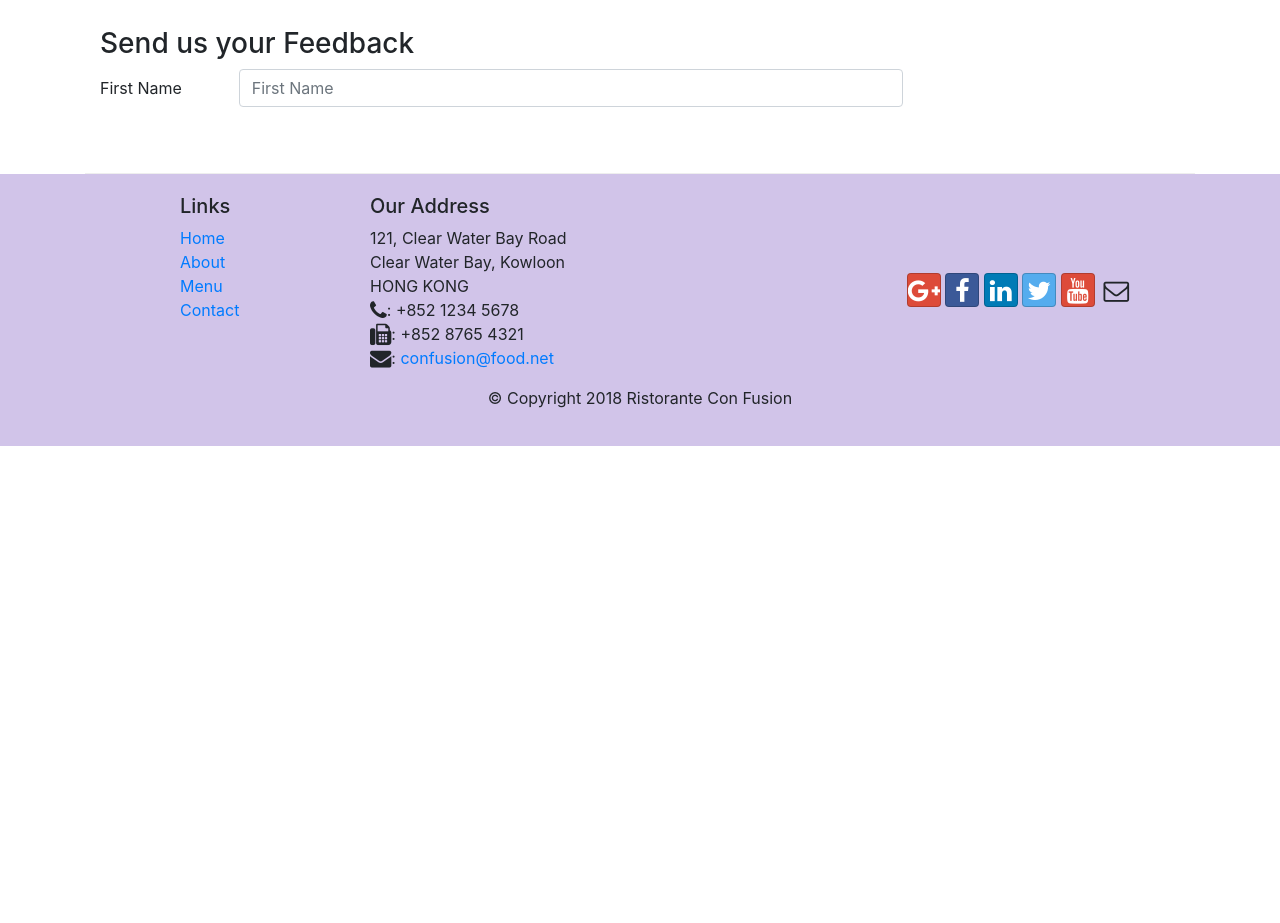
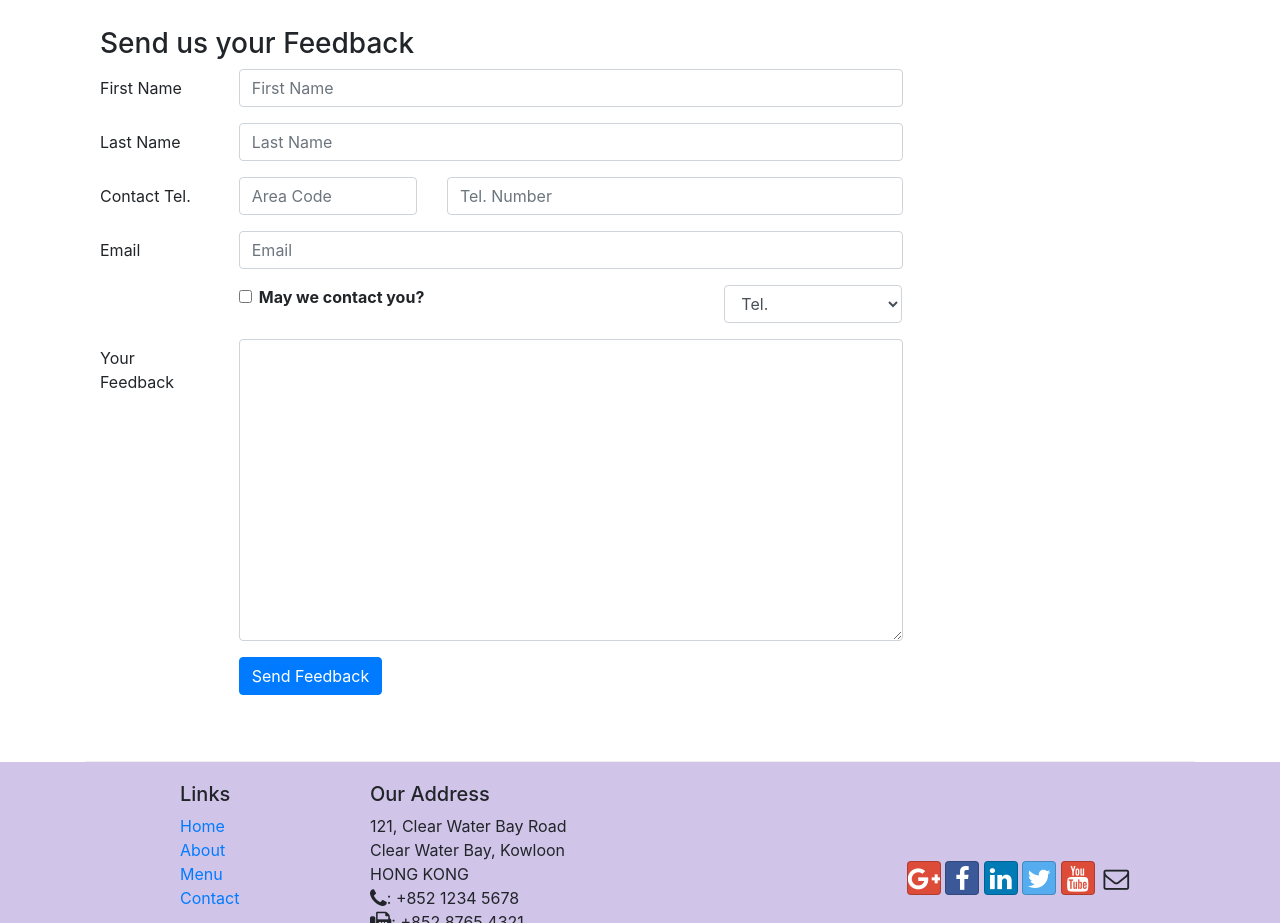
Before and after one commit to andhinisantoso/Bootstrap4, a website: page contactus.html in a window 1280 px wide. Shown: the part 860-1783 px from the top of the page. Before the commit the page ends 1306 px from the top, so only its background shows below. Drawn offline with nearby package versions, Linux system fonts and the light colour scheme.

Commit message:
Button & Forms Done

```diff
--- a/contactus.html
+++ b/contactus.html
@@ -99,13 +99,61 @@
                             <input type="text" class="form-control" id="firstname" name="firstname" placeholder="First Name">
                         </div>
                     </div>
-
+                    <div class="form-group row">
+                        <label for="lastname" class="col-md-2 col-form-label">Last Name</label>
+                        <div class="col-md-10">
+                            <input type="text" class="form-control" id="lastname" name="lastname" placeholder="Last Name">
+                        </div>
+                    </div>
+                    <div class="form-group row">
+                        <label for="telnum" class="col-12 col-md-2 col-form-label">Contact Tel.</label>
+                        <div class="col-5 col-md-3">
+                            <input type="tel" class="form-control" id="areacode" name="areacode" placeholder="Area Code">
+                        </div>
+                        <div class="col-7 col-md-7">
+                            <input type="tel" class="form-control" id="telnum" name="telnum" placeholder="Tel. Number">
+                        </div>
+                    </div>
+                    <div class="form-group row">
+                        <label for="emailid" class="col-md-2 col-form-label">Email</label>
+                        <div class="col-md-10">
+                            <input type="email" class="form-control" id="emailid" name="emailid" placeholder="Email">
+                        </div>
+                    </div>
+                    <div class="form-group row">
+                        <div class="col-md-6 offset-md-2">
+                            <div class="form-check">
+                                <input type="checkbox" class="form-check-input" name="approve" id="approve" value="">
+                                <label class="form-check-label" for="approve">
+                                    <strong>May we contact you?</strong>
+                                </label>
+                            </div>
+                        </div>
+                        <div class="col-md-3 offset-md-1">
+                            <select class="form-control">
+                                <option>Tel.</option>
+                                <option>Email</option>
+                            </select>
+                        </div>
+                    </div>
+                    <div class="form-group row">
+                        <label for="feedback" class="col-md-2 col-form-label">Your Feedback</label>
+                        <div class="col-md-10">
+                            <textarea class="form-control" id="feedback" name="feedback" rows="12"></textarea>
+                        </div>
+                    </div>
+                    <div class="form-group row">
+                        <div class="offset-md-2 col-md-10">
+                            <button type="submit" class="btn btn-primary">
+                                Send Feedback
+                            </button>
+                        </div>
+                    </div>
                 </form>
             </div>
             <div class="col-12 col-md">
             </div>
         </div>
-
     </div>
 
     <footer class="footer">
```
